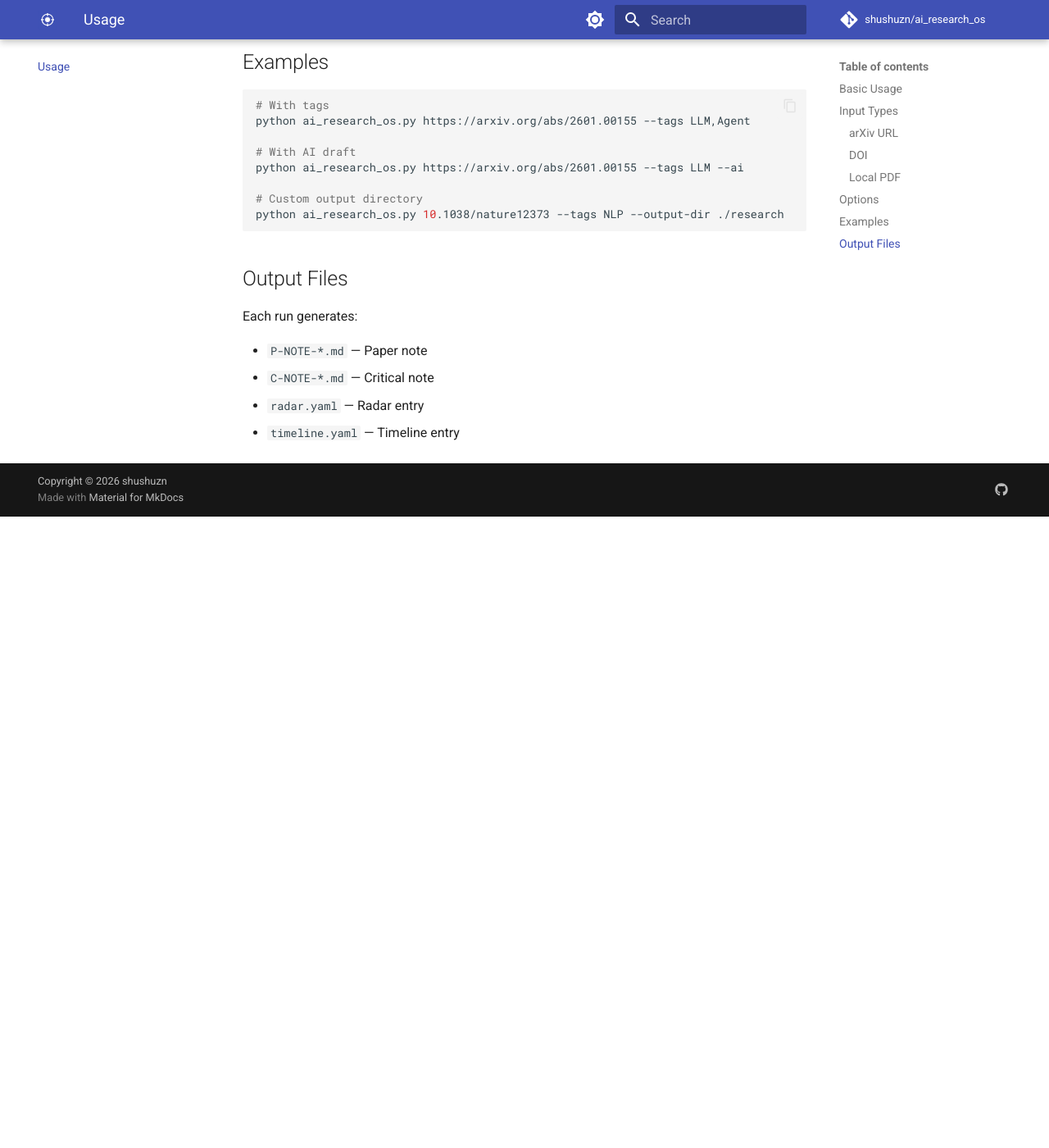
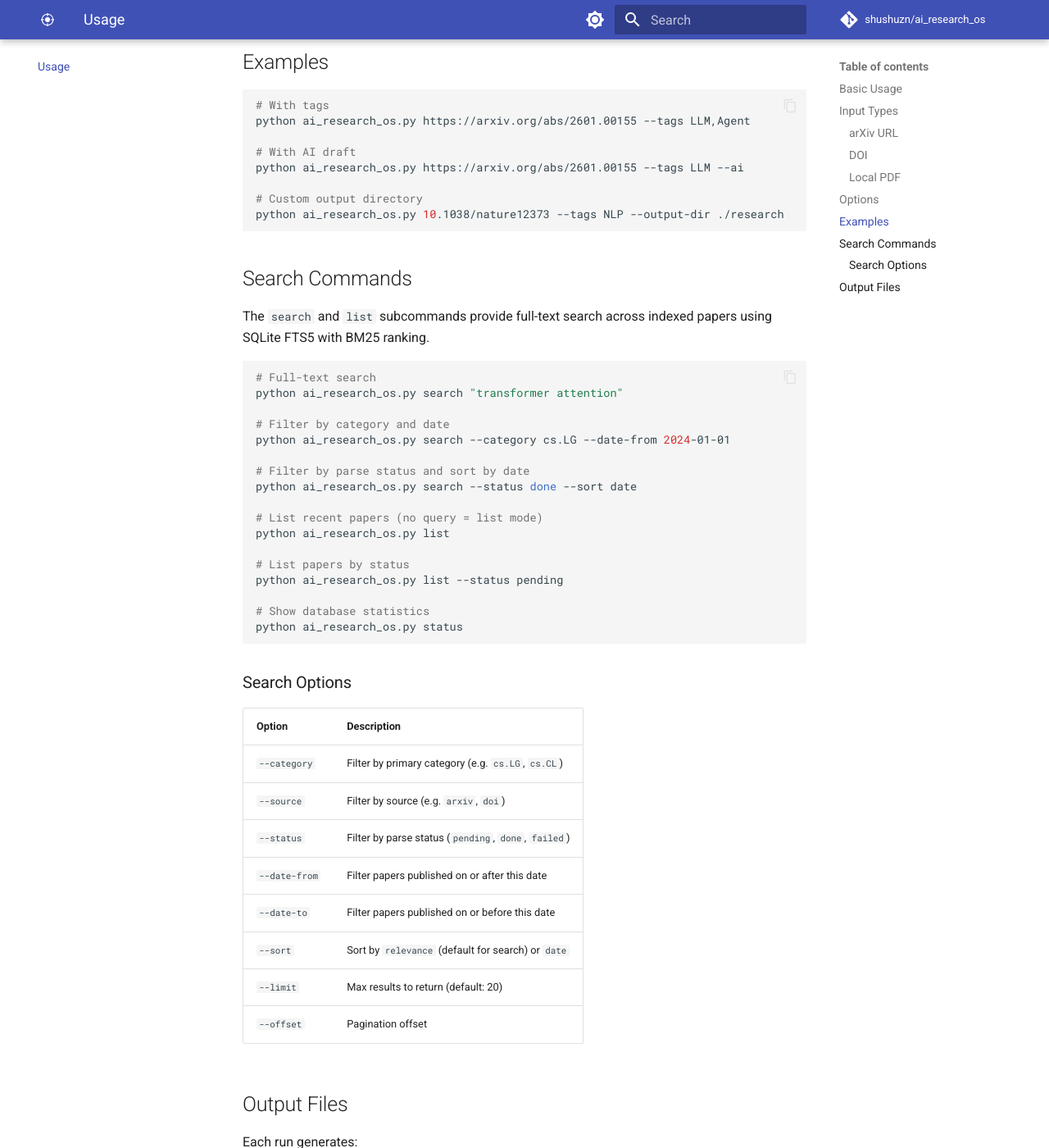
Before and after one commit to shushuzn/ai_research_os, an MkDocs documentation site: the page built from docs/usage.md, in a window 1280 px wide and 1400 px high, scrolled down 1087 px. Shown: the whole window at 82% size. Built offline with MkDocs 1.6.1 and Material for MkDocs 9.7.7, drawn with Linux system fonts in a browser that asks for light colours; comment, search, counter and statistics services are not loaded; before the commit the page ends 1717 px from its top, so only the background shows below that.

Commit message:
docs: update usage.md with search commands, mark Phase 2 complete
Co-authored-by: shushuzn <shushuzn@users.noreply.github.com>

````diff
--- a/docs/usage.md
+++ b/docs/usage.md
@@ -47,6 +47,43 @@ python ai_research_os.py https://arxiv.org/abs/2601.00155 --tags LLM --ai
 python ai_research_os.py 10.1038/nature12373 --tags NLP --output-dir ./research
 ```
 
+## Search Commands
+
+The `search` and `list` subcommands provide full-text search across indexed papers using SQLite FTS5 with BM25 ranking.
+
+```bash
+# Full-text search
+python ai_research_os.py search "transformer attention"
+
+# Filter by category and date
+python ai_research_os.py search --category cs.LG --date-from 2024-01-01
+
+# Filter by parse status and sort by date
+python ai_research_os.py search --status done --sort date
+
+# List recent papers (no query = list mode)
+python ai_research_os.py list
+
+# List papers by status
+python ai_research_os.py list --status pending
+
+# Show database statistics
+python ai_research_os.py status
+```
+
+### Search Options
+
+| Option | Description |
+|--------|-------------|
+| `--category` | Filter by primary category (e.g. `cs.LG`, `cs.CL`) |
+| `--source` | Filter by source (e.g. `arxiv`, `doi`) |
+| `--status` | Filter by parse status (`pending`, `done`, `failed`) |
+| `--date-from` | Filter papers published on or after this date |
+| `--date-to` | Filter papers published on or before this date |
+| `--sort` | Sort by `relevance` (default for search) or `date` |
+| `--limit` | Max results to return (default: 20) |
+| `--offset` | Pagination offset |
+
 ## Output Files
 
 Each run generates:
````
Also changed, not shown: docs/phase2-spec.md (+10 -10 lines).
